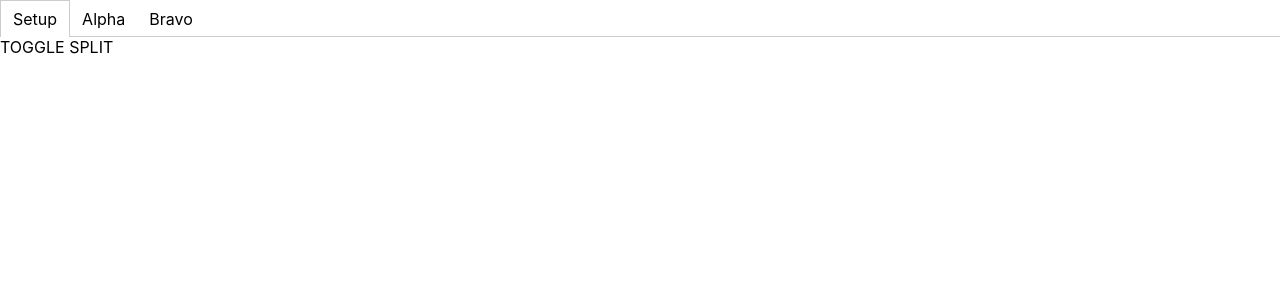
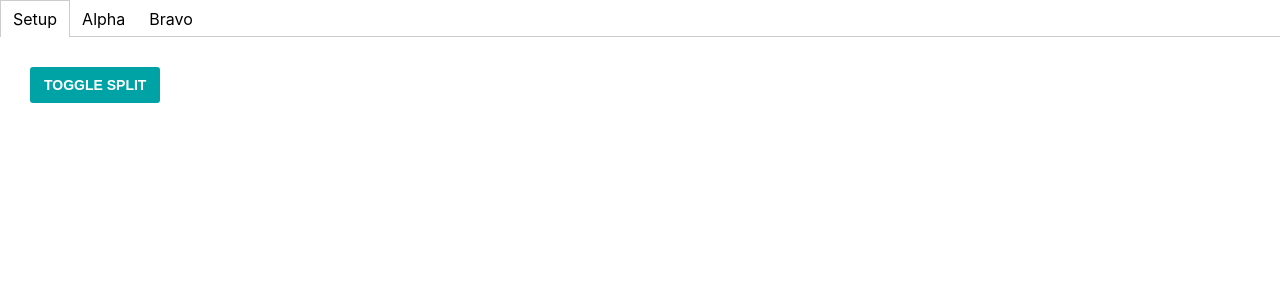
Before and after one commit to santhoshsram/zync-activity-sandbox, a React (Create React App) app: page / in a window 1280 px wide. Shown: the top 300 px of the page. Built offline with nearby package versions, Linux system fonts and the light colour scheme.

Commit message:
Adding theme

```diff
--- a/src/App.js
+++ b/src/App.js
@@ -2,6 +2,7 @@ import './App.css';
 import styled from 'styled-components'
 import React, { useReducer } from 'react'
 import { Activity, activityReducer } from './activity/Activity';
+import { Button } from './components/Theme'
 
 const TabList = styled.div`
   border-bottom: 1px solid #ccc;
@@ -62,11 +63,13 @@ const initMeetingState = {
     users: {
       "alpha@aarvalabs.com": {
         userId: "alpha@aarvalabs.com",
-        userName: "Alpha"
+        userName: "Alpha",
+        role: "host"
       },
       "bravo@aarvalabs.com": {
         userId: "bravo@aarvalabs.com",
-        userName: "Bravo"
+        userName: "Bravo",
+        role: "guest"
       }
     }
   }
@@ -108,7 +111,9 @@ function App() {
 }
 const Setup = ({ sandboxDispatch }) => {
   return (
-    <div style={{ cursor: "pointer" }} onClick={() => sandboxDispatch({ type: "TOGGLE_SPLIT" })}>TOGGLE SPLIT</div>
+    <div style={{ padding: "20px" }}>
+      <Button onClick={() => sandboxDispatch({ type: "TOGGLE_SPLIT" })}>TOGGLE SPLIT</Button>
+    </div>
   )
 
 }
--- a/src/activity/Activity.jsx
+++ b/src/activity/Activity.jsx
@@ -2,7 +2,7 @@
 import React, { useState, useEffect } from 'react'
 import styled from 'styled-components'
 import { Switch } from '../components/Switch'
-
+import { Button } from '../components/Theme'
 const activityReducer = (state, action) => {
     switch (action.type) {
         case 'ADD_MESSAGE':
@@ -27,11 +27,10 @@ const Activity = ({ activity, users, user, dispatch }) => {
     return (
         <>
             <h1> Activity {userName}</h1>
-            <div
-                style={{ display: "inline-block", padding: "15px", margin: "10px", cursor: "pointer", background: "green" }}
+            <Button
                 onClick={() => dispatch({ type: "ADD_MESSAGE", userId, text: "BAZINGA" })}>
                 BAZINGA
-            </div>
+            </Button>
             <div style={{ border: "1px solid black", height: "500px", background: "#ccc" }}>
                 {(messages || []).map((m, i) => <div key={i}>{m.sender} says {m.text}</div>)}
             </div>
--- /dev/null
+++ b/src/components/Theme.jsx
@@ -0,0 +1,61 @@
+import styled from 'styled-components'
+
+export const Button = styled.button`
+    background-color: rgba(0,163,165, 1.0);
+    margin-top: 16px;
+    padding: 10px 14px;
+    font-size: 14px;
+    font-weight: 600;
+    color: white;
+    border-radius: 3px;
+    border: 0;
+    margin: 10px;
+    cursor: pointer;
+
+    &:active {
+        transform: translateY(2px);
+    }
+`
+
+export const Input = styled.input`
+    margin-bottom: 10px;
+    padding: 10px 20px;
+    font-size: 16px;
+    font-family: Avenir;
+    font-weight: 300;
+    height: 30px;
+`
+
+export const TextArea = styled.textarea`
+    margin-bottom: 10px;
+    padding: 10px 20px;
+    font-size: 16px;
+    font-family: Avenir;
+    font-weight: 300;
+    width: 400px;
+`
+
+export const ModalOverlay = styled.div`
+    position: fixed;
+    top: 0;
+    right: 0;
+    bottom: 0;
+    left: 0;
+    background: rgba(0, 0, 0, 0.2);
+    display: flex;
+    align-items: center;
+    justify-content: center;
+    z-index: 1000;
+`
+
+export const Modal = styled.div`
+    width: 496px;
+    left: 0px;
+    top: 0px;
+    background: #fff;
+    color: #3d3d46;
+    border-radius: 8px;
+    font-size: 15px;
+    line-height: 22px;
+    padding: 24px;
+`
```
